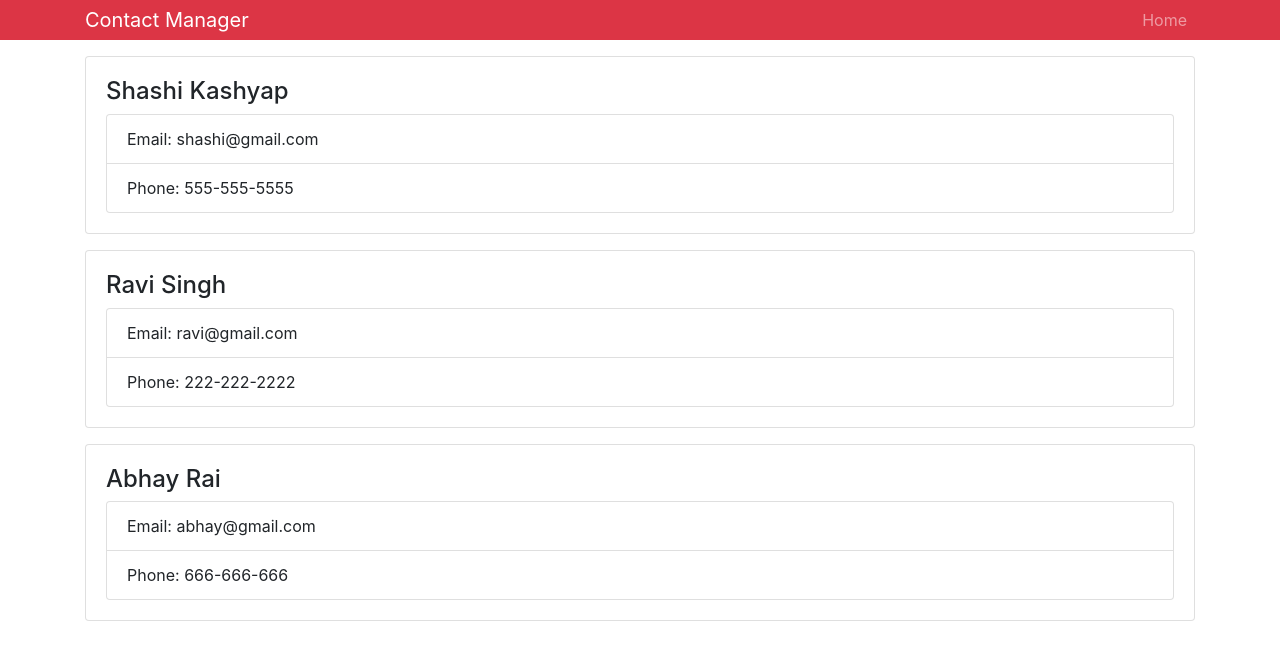
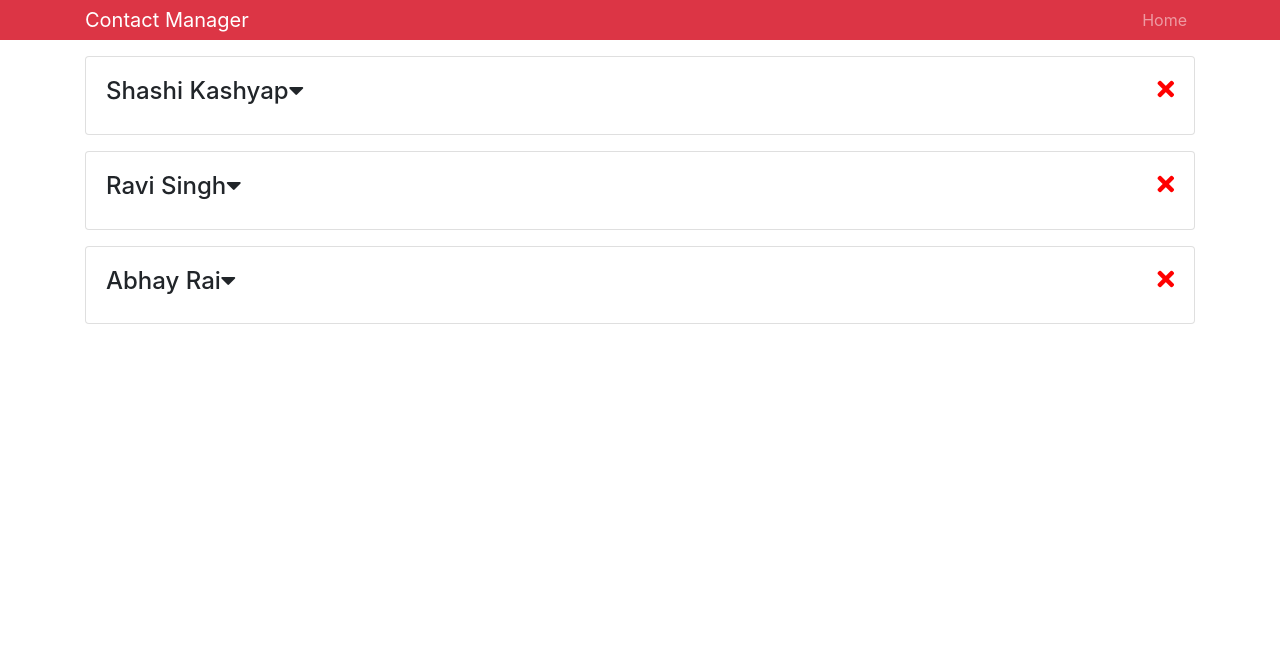
Before and after one commit to imshashi/contact-manager, a React (Create React App) app: page / in a window 1280 px wide. Shown: the top 660 px of the page. Built offline with nearby package versions, Linux system fonts and the light colour scheme.

Commit message:
toggle contact dropdown and allow delete contact

```diff
--- a/public/index.html
+++ b/public/index.html
@@ -8,6 +8,7 @@
       manifest.json provides metadata used when your web app is added to the
       homescreen on Android. See https://developers.google.com/web/fundamentals/engage-and-retain/web-app-manifest/
     -->
+    <link rel="stylesheet" href="https://use.fontawesome.com/releases/v5.2.0/css/all.css" integrity="sha384-hWVjflwFxL6sNzntih27bfxkr27PmbbK/iSvJ+a4+0owXq79v+lsFkW54bOGbiDQ" crossorigin="anonymous">
     <link rel="manifest" href="%PUBLIC_URL%/manifest.json">
     <link rel="shortcut icon" href="%PUBLIC_URL%/favicon.ico">
     <!--
--- a/src/components/Contact.js
+++ b/src/components/Contact.js
@@ -2,22 +2,51 @@
 import PropTypes from 'prop-types';
 
 class Contact extends Component {
+  state = {
+    showContactInfo: false
+  };
+
+  onShowClick = e => {
+    this.setState({ showContactInfo: !this.state.showContactInfo })
+  }
+
+  onDeleteClick = e => {
+    this.props.deleteClickHandler();
+  }
+
   render() {
     const { name, email, phone } = this.props.contact;
+    const { showContactInfo } = this.state;
 
     return (
       <div className="card card-body mb-3">
-        <h4>{ name }</h4>
-        <ul className="list-group">
-          <li className="list-group-item">Email: { email }</li>
-          <li className="list-group-item">Phone: { phone }</li>
-        </ul>
+        <h4>
+          { name }
+          <i
+            className="fas fa-caret-down"
+            onClick={ this.onShowClick }
+            style={{ cursor: 'pointer' }}
+          />
+          <i
+            className="fas fa-times"
+            style={{ cursor: 'pointer', float: 'right', color: 'red' }}
+            onClick={ this.onDeleteClick }
+          />
+        </h4>
+        { showContactInfo ? (
+          <ul className="list-group">
+            <li className="list-group-item">Email: { email }</li>
+            <li className="list-group-item">Phone: { phone }</li>
+          </ul>
+        ) : null }
+
       </div>
     )
   }
 }
 
 Contact.propTypes = {
+  deleteClickHandler: PropTypes.func.isRequired,
   contact: PropTypes.object.isRequired
 }
 
--- a/src/components/Contacts.js
+++ b/src/components/Contacts.js
@@ -1,4 +1,4 @@
-import React, { Component } from 'react';
+import React, { Component, Fragment } from 'react';
 import Contact from './Contact';
 
 class Contacts extends Component {
@@ -28,18 +28,26 @@
     }
   }
 
+  deleteContact = (id) => {
+    const { contacts } = this.state;
+    const newContacts = contacts.filter(contact => contact.id !== id);
+
+    this.setState({ contacts: newContacts });
+  }
+
   render() {
     const { contacts } = this.state;
 
     return (
-      <div>
+      <Fragment>
         { contacts.map(contact => (
           <Contact
             key={ contact.id }
             contact={ contact }
+            deleteClickHandler={ this.deleteContact.bind(this, contact.id) }
           />
         )) }
-      </div>
+      </Fragment>
     );
   }
 }
```
